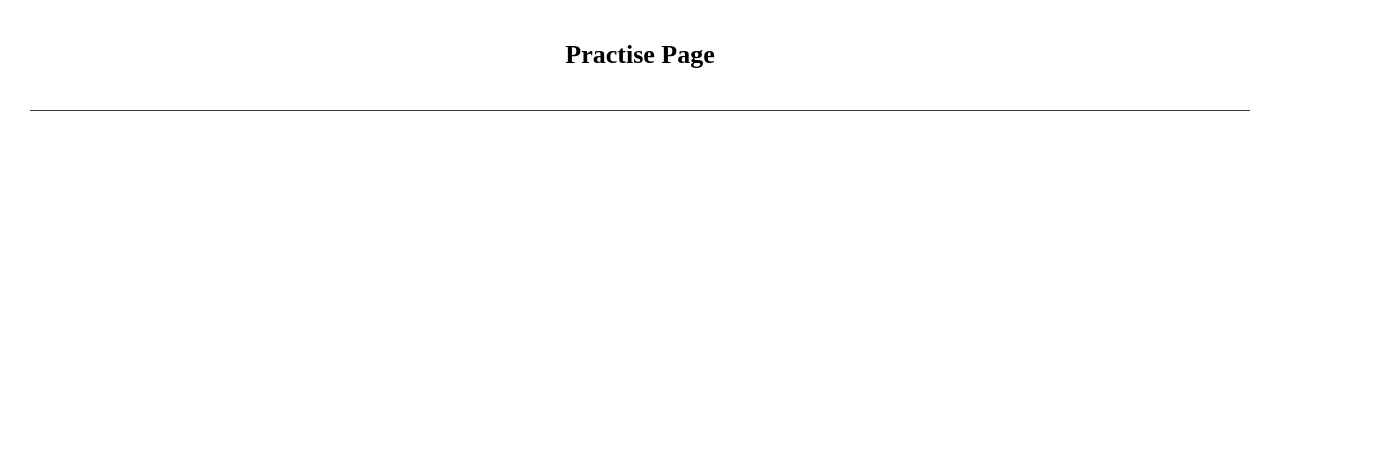
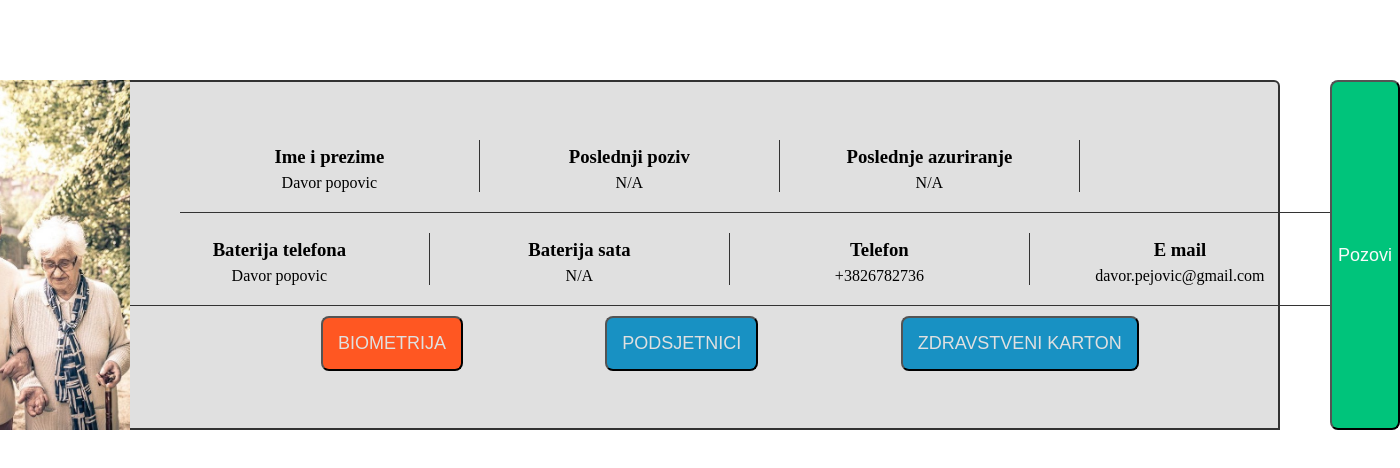
Before and after one commit to oykos-development-hub/development-guidelines, a React app: page /practise in a window 1280 px wide. Shown: the top 468 px of the page, 1400 px wide, since content can reach past the window. Built offline with nearby package versions, Linux system fonts and the light colour scheme.

Commit message:
Component props

```diff
--- /dev/null
+++ b/src/components/Button.js
@@ -0,0 +1,15 @@
+// External dependencies
+import React from "react";
+export default class Button extends React.Component {
+    constructor(props) {
+        super(props);
+    }
+    render() {
+        return (<div id="Button" className="flex space-around w-960">
+
+            <button  className="padding-15 font-size-18 border-radius-8 bg-important-2 color-light-4 pointer margin-t-10" onClick={()=>{alert("Biometrija!")}}>BIOMETRIJA</button>
+            <button  className="padding-15 font-size-18 border-radius-8 bg-theme-main-2 color-light-4 pointer margin-t-10" onClick={()=>{alert("Podsjetnici!")}}>PODSJETNICI</button>
+            <button  className="padding-15 font-size-18 border-radius-8 bg-theme-main-2 color-light-4 pointer margin-t-10" onClick={()=>{alert("Zdravstveni karton!")}}>ZDRAVSTVENI KARTON</button>
+        </div>);
+    }
+}
--- /dev/null
+++ b/src/components/CallButton.js
@@ -0,0 +1,11 @@
+import React from "react";
+export default class CallButton extends React.Component {
+    constructor(props) {
+        super(props);
+    }
+    render() {
+        return (<div id="CallButton">
+                  <button className="font-size-18 border-radius-8 bg-info-2 h-350 w-70 color-light-5 pointer" onClick={()=>{alert("Pozovi!")}}>{this.props.text}</button>
+        </div>);
+    }
+}
--- /dev/null
+++ b/src/components/Image.js
@@ -0,0 +1,13 @@
+import React from "react";
+export default class Image extends React.Component {
+    constructor(props) {
+        super(props);
+    }
+    render() {
+        return (<div id="Image">
+        <div id="imageSection" className="border-radius-top-left-6 bg-size-cover bg-no-repeat">
+          <img src={require('../img/main-bg.jpg')}className="h-350 w-400"></img>
+            </div>
+        </div>);
+    }
+}
--- /dev/null
+++ b/src/components/Login.js
@@ -0,0 +1,23 @@
+import React from "react";
+export default class Login extends React.Component {
+    constructor(props) {
+        super(props);
+    }
+    render() {
+        return (<div id="Login" className="column">
+              <div class="flex border-b-1 margin-l-50">
+                  <div id="first-row" className="border-r-1 w-300 text-center margin-b-20"><h3>Ime i prezime</h3><div>Davor popovic</div></div>
+                  <div id="second-row" className="border-r-1 w-300 text-center margin-b-20"><h3>Poslednji poziv</h3><div>N/A</div></div>
+                  <div id="third-row" className="border-r-1 w-300 text-center margin-b-20"><h3>Poslednje azuriranje</h3><div>N/A</div></div>
+              </div>
+              <div class="flex border-b-1 padding-b-20">
+                  <div id="first-row" className="border-r-1 w-300 text-center margin-t-20"><h3>Baterija telefona</h3><div>Davor popovic</div></div>
+                  <div id="second-row" className="border-r-1 w-300 text-center margin-t-20"><h3>Baterija sata</h3><div>N/A</div></div>
+                  <div id="third-row" className="border-r-1 w-300 text-center margin-t-20"><h3>Telefon</h3><div>+3826782736</div></div>
+                  <div id="forth-row" className="w-300 text-center margin-t-20"><h3>E mail</h3><div>davor.pejovic@gmail.com</div></div>
+              </div>
+
+
+        </div>);
+    }
+}
--- a/src/components/Practise.js
+++ b/src/components/Practise.js
@@ -1,20 +1,34 @@
 // External dependencies
 import React from "react";
-
+import Login from "./Login";
+import Button from "./Button";
+import CallButton from "./CallButton";
+import Image from "./Image.js"
 export default class Practise extends React.Component {
     constructor(props) {
         super(props);
     }
-
     render() {
         return (<div id="practise" className="flex-column">
-            <div id="header" className="row center border-b-1 padding-v-40 margin-h-30 large-text bold">
-                Practise Page
-            </div>
-
-            <div id="mainPage" className="column align-stretch margin-v-40 margin-h-30">
+            <div id="header" className="row center padding-v-40 margin-h-30 large-text bold">
 
             </div>
-        </div>);
+            <div id="mainPage">
+               <div id="wrapper" className="flex h-350 w-100-perc center bg-light-4 border-2 border-radius-top-left-6 border-radius-top-right-6 row padding-t-20 padding-b-20">
+                   <div id="picture">
+                   <Image />
+                   </div>
+               <div id="loginForm" className="column">
+                   <Login />
+               <div id="threeButtons" className="flex space-around center">
+                  <Button />
+                </div>
+                </div>
+
+                <CallButton text="Pozovi"/>
+
+            </div>
+        </div>
+    </div>)
     }
 }
--- a/src/style/_width-height.scss
+++ b/src/style/_width-height.scss
@@ -12,6 +12,10 @@
 
 .width-50, .w-50 {
   width: 50px;
+}
+
+.width-70, .w-70 {
+  width: 70px;
 }
 
 .width-80, .w-80 {
@@ -632,6 +636,10 @@
 
 .height-300, .h-300 {
   height: 300px;
+}
+
+.height-350, .h-350 {
+  height: 350px;
 }
 
 .height-500, .h-500 {
```
Also changed, not shown: src/img/main-bg.jpg (added).
